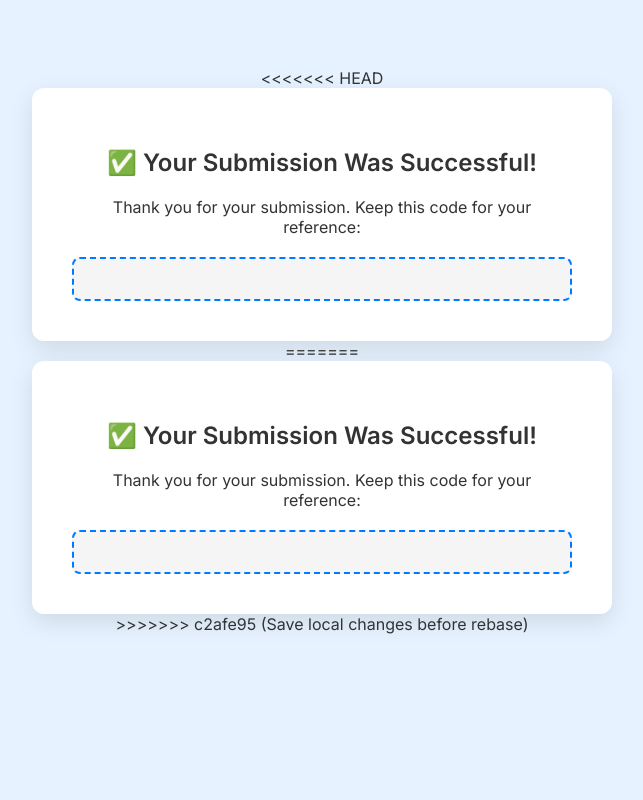
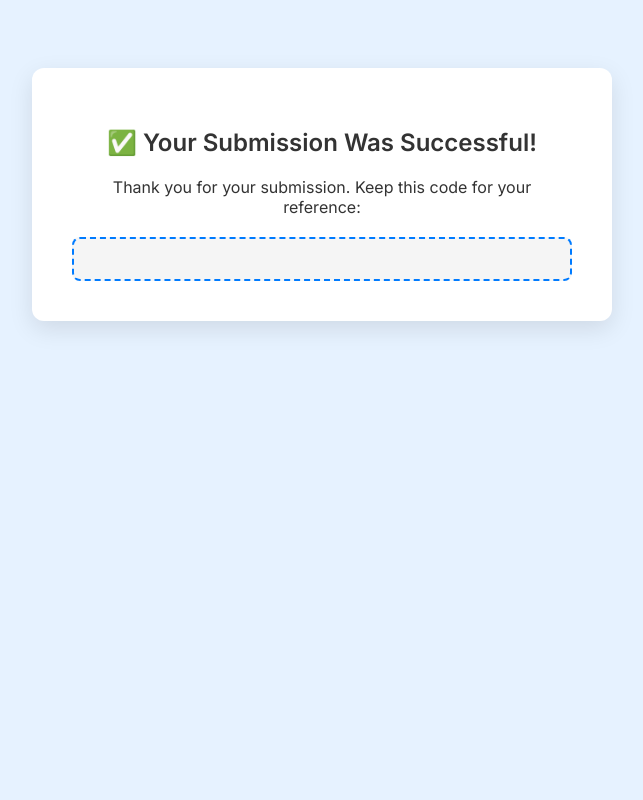
Before and after one commit to Harissh0909/AI-Similarity, a Flask app: template templates/success.html in a window 1280 px wide. Shown: the whole page, without its empty margins (318-961 px from the left). Run offline with Flask 3, Linux system fonts and the light colour scheme; the template is opened without the code that fills it, so the values that code supplies are empty.

Commit message:
Update success.html

```diff
--- a/templates/success.html
+++ b/templates/success.html
@@ -1,4 +1,3 @@
-<<<<<<< HEAD
 <!DOCTYPE html>
 <html lang="en">
 <head>
@@ -41,47 +40,3 @@
     </div>
 </body>
 </html>
-=======
-<!DOCTYPE html>
-<html lang="en">
-<head>
-    <meta charset="UTF-8">
-    <title>Success</title>
-    <link href="https://fonts.googleapis.com/css2?family=Inter:wght@400;600&display=swap" rel="stylesheet">
-    <style>
-        body {
-            font-family: 'Inter', sans-serif;
-            background-color: #e6f2ff;
-            color: #333;
-            text-align: center;
-            padding: 60px;
-        }
-        .container {
-            background: white;
-            padding: 40px;
-            border-radius: 12px;
-            max-width: 500px;
-            margin: auto;
-            box-shadow: 0 8px 24px rgba(0,0,0,0.1);
-        }
-        .code-box {
-            margin-top: 20px;
-            background-color: #f5f5f5;
-            border: 2px dashed #007bff;
-            padding: 20px;
-            font-size: 20px;
-            font-weight: 600;
-            color: #007bff;
-            border-radius: 8px;
-        }
-    </style>
-</head>
-<body>
-    <div class="container">
-        <h2>✅ Your Submission Was Successful!</h2>
-        <p>Thank you for your submission. Keep this code for your reference:</p>
-        <div class="code-box">{{ code }}</div>
-    </div>
-</body>
-</html>
->>>>>>> c2afe95 (Save local changes before rebase)
```
